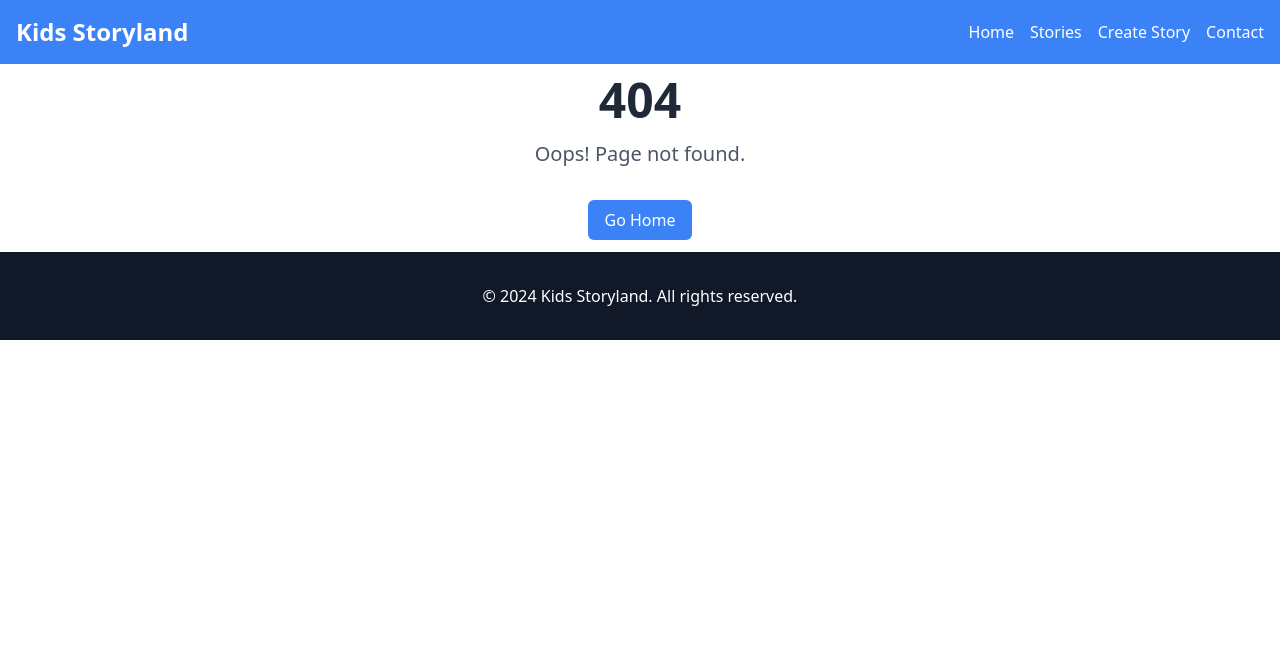
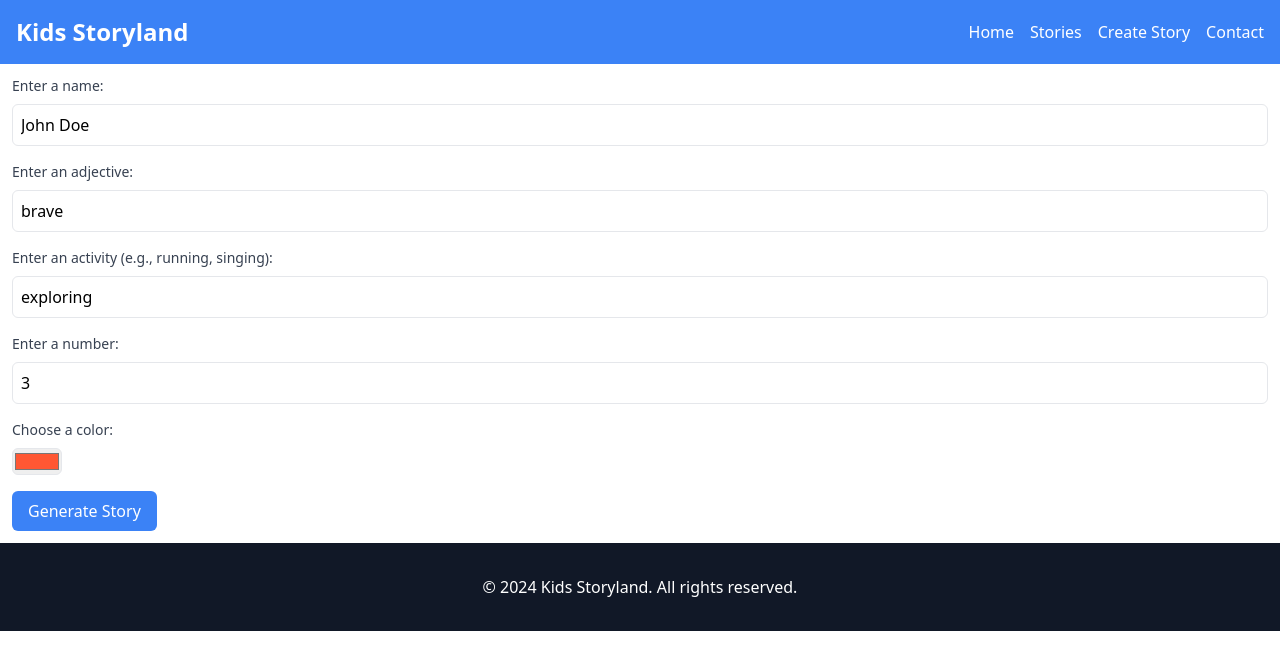
Before and after one commit to sky-aman/form-assignment, a Next.js app: page /create-story in a window 1280 px wide. Before the commit this address had no page. Shown: the top 670 px of the page. Built offline with nearby package versions, Linux system fonts and the light colour scheme.

Commit message:
modal added

```diff
--- a/src/app/Navbar/Header.tsx
+++ b/src/app/Navbar/Header.tsx
@@ -1,31 +1,33 @@
+import Link from "next/link";
+
 export default function Header() {
   return (
     <nav className="bg-blue-500 p-4 text-white">
       <div className="container mx-auto">
         <div className="flex justify-between items-center">
-          <a href="#" className="text-2xl font-bold">
+          <Link href="#" className="text-2xl font-bold">
             Kids Storyland
-          </a>
+          </Link>
           <ul className="flex space-x-4">
             <li>
-              <a href="/" className="hover:underline">
+              <Link href="/" className="hover:underline">
                 Home
-              </a>
+              </Link>
             </li>
             <li>
-              <a href="/stories" className="hover:underline">
+              <Link href="/story" className="hover:underline">
                 Stories
-              </a>
+              </Link>
             </li>
             <li>
-              <a href="/create-story" className="hover:underline">
+              <Link href="/create-story" className="hover:underline">
                 Create Story
-              </a>
+              </Link>
             </li>
             <li>
-              <a href="#" className="hover:underline">
+              <Link href="#" className="hover:underline">
                 Contact
-              </a>
+              </Link>
             </li>
           </ul>
         </div>
--- /dev/null
+++ b/src/app/create-story/page.tsx
@@ -0,0 +1,72 @@
+"use client";
+
+import InputComp from "@/components/InputComp";
+import Modal from "@/components/Modal";
+import { generateStory } from "@/utils/utils";
+import { useState } from "react";
+
+export default function CreateStory() {
+  const [story, setStory] = useState("");
+  const onGenerateStory = (formData: FormData) => {
+    const data = {};
+    formData.forEach((val, key) => (data[key] = val));
+
+    setStory(generateStory(data));
+  };
+  return (
+    <>
+      <form id="storyForm" action={onGenerateStory}>
+        <InputComp
+          id={"name"}
+          type={"text"}
+          label={"Enter a name"}
+          defaultValue={"John Doe"}
+        />
+
+        <InputComp
+          id={"adjective"}
+          type={"text"}
+          label={"Enter an adjective"}
+          defaultValue={"brave"}
+        />
+
+        <InputComp
+          id={"activity"}
+          type={"text"}
+          label={"Enter an activity (e.g., running, singing)"}
+          defaultValue={"exploring"}
+        />
+
+        <InputComp
+          id={"number"}
+          type={"number"}
+          label={"Enter a number"}
+          defaultValue={"3"}
+        />
+
+        <InputComp
+          id={"color"}
+          type={"color"}
+          label={"Choose a color"}
+          defaultValue={"#ff5733"}
+          className="mb-4 border rounded-md"
+        />
+
+        <br />
+        <button
+          type="submit"
+          className="bg-blue-500 text-white px-4 py-2 rounded-md hover:bg-blue-600"
+        >
+          Generate Story
+        </button>
+      </form>
+      {story && (
+        <Modal goBack={false} onClose={() => setStory("")}>
+          <div className="bg-white p-3 rounded-md">
+            <div dangerouslySetInnerHTML={{ __html: story }} />
+          </div>
+        </Modal>
+      )}
+    </>
+  );
+}
--- a/src/app/page.tsx
+++ b/src/app/page.tsx
@@ -1,3 +1,5 @@
+import Link from "next/link";
+
 export default function Home() {
   return (
     <section className="bg-yellow-200 py-20">
@@ -6,12 +8,12 @@ export default function Home() {
         <p className="text-lg text-gray-700">
           Where imaginations come to life!
         </p>
-        <a
-          href="/stories"
+        <Link
+          href="/story"
           className="mt-6 inline-block bg-blue-500 text-white px-4 py-2 rounded-md hover:bg-blue-600"
         >
           Explore Stories
-        </a>
+        </Link>
       </div>
     </section>
   );
--- /dev/null
+++ b/src/app/story/(.)title/[title]/page.tsx
@@ -0,0 +1,18 @@
+import StoryDetail from "@/components/StoryDetail";
+import { Story, stories } from "@/utils/dummydata";
+import Modal from "@/components/Modal";
+
+export default function StoryModal({
+  params: { title },
+}: {
+  params: { title: string };
+}) {
+  const decodeTitle = decodeURIComponent(title);
+  let story: Story = stories.find((story) => story.title === decodeTitle)!;
+
+  return (
+    <Modal>
+      <StoryDetail story={story} />
+    </Modal>
+  );
+}
--- a/src/app/stories/StoryCard.tsx
+++ b/src/app/story/StoryCard.tsx
@@ -1,6 +1,7 @@
 import { type Story } from "@/utils/dummydata";
 
 import Image from "next/image";
+import Link from "next/link";
 
 export default function Story({ story }: { story: Story }) {
   return (
@@ -15,12 +16,12 @@ export default function Story({ story }: { story: Story }) {
       />
       <h3 className="text-xl font-semibold mb-2">{story.title}</h3>
       <p className="text-gray-600">{story.description}</p>
-      <a
-        href={`/story/${story.title}`}
+      <Link
+        href={`/story/title/${story.title}`}
         className="mt-4 inline-block text-blue-500 hover:underline"
       >
         Read More
-      </a>
+      </Link>
     </div>
   );
 }
--- a/src/app/story/[title]/page.tsx
+++ b/src/app/story/title/[title]/page.tsx
@@ -1,5 +1,5 @@
+import StoryDetail from "@/components/StoryDetail";
 import { Story, stories } from "@/utils/dummydata";
-import Image from "next/image";
 
 export default function Story({
   params: { title },
@@ -31,17 +31,5 @@ export default function Story({
     );
   }
 
-  return (
-    <div className="bg-white p-4 rounded-md shadow-md">
-      <Image
-        src={story.image}
-        width="400"
-        height="300"
-        alt="Story 1"
-        className="w-full h-48 object-cover mb-4 rounded-md"
-      />
-      <h3 className="text-xl font-semibold mb-2">{story.title}</h3>
-      <p className="text-gray-600">{story.content}</p>
-    </div>
-  );
+  return <StoryDetail story={story} />;
 }
--- /dev/null
+++ b/src/components/InputComp.tsx
@@ -0,0 +1,42 @@
+import { useState } from "react";
+
+interface InputProp {
+  id: string;
+  label: string | number;
+  defaultValue: string | number;
+  type: string;
+  className?: string;
+}
+
+export default function InputComp({
+  id,
+  label,
+  type,
+  defaultValue,
+  ...props
+}: InputProp) {
+  const [state, setState] = useState(
+    defaultValue || (type === "number" ? 0 : "")
+  );
+
+  return (
+    <>
+      <label
+        htmlFor={id}
+        className="block text-sm font-medium text-gray-700 mb-2"
+      >
+        {label}:
+      </label>
+      <input
+        type={type}
+        id={id}
+        name={id}
+        className="w-full p-2 mb-4 border rounded-md"
+        value={state}
+        onChange={(e) => setState(e.target.value)}
+        {...props}
+        required
+      />
+    </>
+  );
+}
--- /dev/null
+++ b/src/components/Modal.tsx
@@ -0,0 +1,61 @@
+"use client";
+
+import { useCallback, useRef, useEffect, MouseEventHandler } from "react";
+import { useRouter } from "next/navigation";
+
+export default function Modal({
+  children,
+  onClose,
+  goBack = true,
+}: {
+  children: React.ReactNode;
+  onClose?: Function;
+  goBack?: boolean;
+}) {
+  const overlay = useRef(null);
+  const wrapper = useRef(null);
+  const router = useRouter();
+
+  const onDismiss = useCallback(() => {
+    router.back();
+  }, [router]);
+
+  const onClick: MouseEventHandler = useCallback(
+    (e) => {
+      if (e.target === overlay.current || e.target === wrapper.current) {
+        if (onDismiss && goBack) onDismiss();
+        if (onClose) onClose();
+      }
+    },
+    [onDismiss, onClose, goBack, overlay, wrapper]
+  );
+
+  const onKeyDown = useCallback(
+    (e: KeyboardEvent) => {
+      if (e.key === "Escape") onDismiss();
+    },
+    [onDismiss]
+  );
+
+  useEffect(() => {
+    document.addEventListener("keydown", onKeyDown);
+    return () => {
+      document.removeEventListener("keydown", onKeyDown);
+    };
+  }, [onKeyDown]);
+
+  return (
+    <div
+      ref={overlay}
+      className="fixed z-10 left-0 right-0 top-0 bottom-0 mx-auto bg-black/60 -1-"
+      onClick={onClick}
+    >
+      <div
+        ref={wrapper}
+        className="absolute top-1/2 left-1/2 -translate-x-1/2 -translate-y-1/2 sm:w-10/12 md:w-8/12 lg:w-2/5 p-6"
+      >
+        {children}
+      </div>
+    </div>
+  );
+}
--- /dev/null
+++ b/src/components/StoryDetail.tsx
@@ -0,0 +1,18 @@
+import { type Story } from "@/utils/dummydata";
+import Image from "next/image";
+
+export default function StoryDetail({ story }: { story: Story }) {
+  return (
+    <div className="bg-white p-4 rounded-md shadow-md">
+      <Image
+        src={story.image}
+        width="400"
+        height="300"
+        alt="Story 1"
+        className="object-cover mb-4 rounded-md mx-auto"
+      />
+      <h3 className="text-xl font-semibold mb-2">{story.title}</h3>
+      <p className="text-gray-600">{story.content}</p>
+    </div>
+  );
+}
--- /dev/null
+++ b/src/utils/utils.js
@@ -0,0 +1,14 @@
+export const generateStory = params => {
+    const { name, adjective, activity, number, color } = params;
+    const heOrShe = Math.random() < 0.5 ? 'he' : 'she';
+    const hisOrHer = Math.random() < 0.5 ? 'his' : 'her';
+
+    const story = `
+        <p>Once upon a time, there was a ${adjective} character named ${name}. ${name} loved ${activity} and did it with great enthusiasm.</p>
+        <p>One day, ${heOrShe} decided to go on an adventure with ${hisOrHer} ${number} companions. They set out to explore the land and discovered a magical place filled with ${color} wonders.</p>
+        <p>Their journey was filled with laughter, challenges, and the joy of ${activity}. ${name} and ${hisOrHer} companions created memories that would last a lifetime.</p>
+        <p>And so, the ${adjective} story of ${name}'s ${activity} adventure became a tale told by many, inspiring others to embrace the magic of life. The end.</p>
+    `;
+
+    return story;
+}
```
Also changed, not shown: src/app/story/layout.tsx (renamed from src/app/stories/layout.tsx), src/app/story/page.tsx (renamed from src/app/stories/page.tsx).
